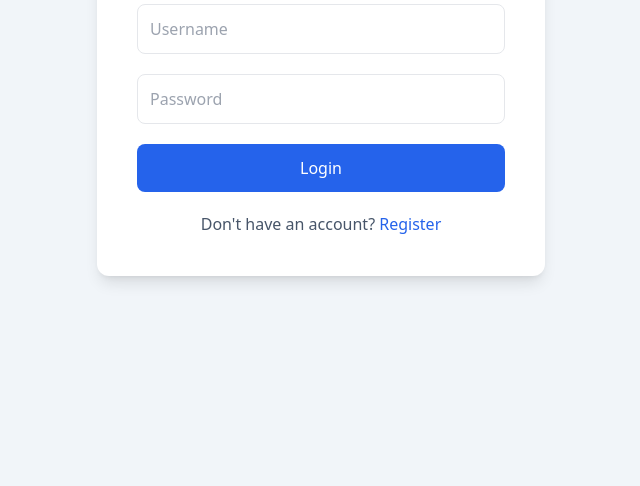
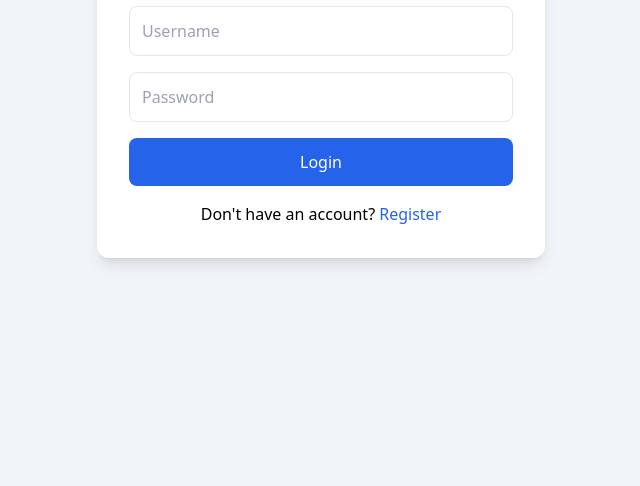
Before and after one commit to ndikubwimana12/webapp-project, a website: page public/login.html in a window 1280 px wide. Shown: the part 314-800 px from the top of the page, without its empty margins (319-959 px from the left). Drawn offline with nearby package versions, Linux system fonts and the light colour scheme.

Commit message:
WP-2 Login page created

```diff
--- a/public/login.html
+++ b/public/login.html
@@ -10,34 +10,32 @@
 
 <body class="bg-slate-100 min-h-screen flex items-center justify-center">
 
-    <main class="bg-white p-10 rounded-xl shadow-lg w-full max-w-md">
-        <h1 class="text-3xl font-bold text-center mb-8">Login</h1>
+    <main class="bg-white p-8 rounded-xl shadow-lg w-full max-w-md">
+        <h1 class="text-3xl font-bold text-center mb-6">Login</h1>
 
-        <form id="loginForm" class="space-y-5">
-            <input name="username" placeholder="Username" required
-                class="w-full border p-3 rounded-lg focus:ring-2 focus:ring-blue-500 outline-none">
+        <form id="loginForm" class="space-y-4">
+            <input name="username" placeholder="Username" required class="w-full border p-3 rounded-lg">
 
-            <input name="password" type="password" placeholder="Password" required
-                class="w-full border p-3 rounded-lg focus:ring-2 focus:ring-blue-500 outline-none">
+            <input name="password" type="password" placeholder="Password" required class="w-full border p-3 rounded-lg">
 
             <button class="w-full bg-blue-600 text-white p-3 rounded-lg hover:bg-blue-700">
                 Login
             </button>
         </form>
 
-        <p id="message" class="text-center mt-5 text-sm"></p>
+        <p id="message" class="text-center mt-4 text-sm"></p>
 
-        <p class="text-center mt-5 text-slate-600">
+        <p class="text-center mt-4">
             Don't have an account?
             <a href="/register.html" class="text-blue-600">Register</a>
         </p>
     </main>
 
     <script>
-        document.getElementById("loginForm").addEventListener("submit", async (e) => {
-            e.preventDefault();
+        document.getElementById("loginForm").addEventListener("submit", async (event) => {
+            event.preventDefault();
 
-            const data = Object.fromEntries(new FormData(e.target));
+            const data = Object.fromEntries(new FormData(event.target));
 
             const response = await fetch("/api/login", {
                 method: "POST",
@@ -53,6 +51,7 @@
             }
         });
     </script>
+
 </body>
 
 </html>
```
